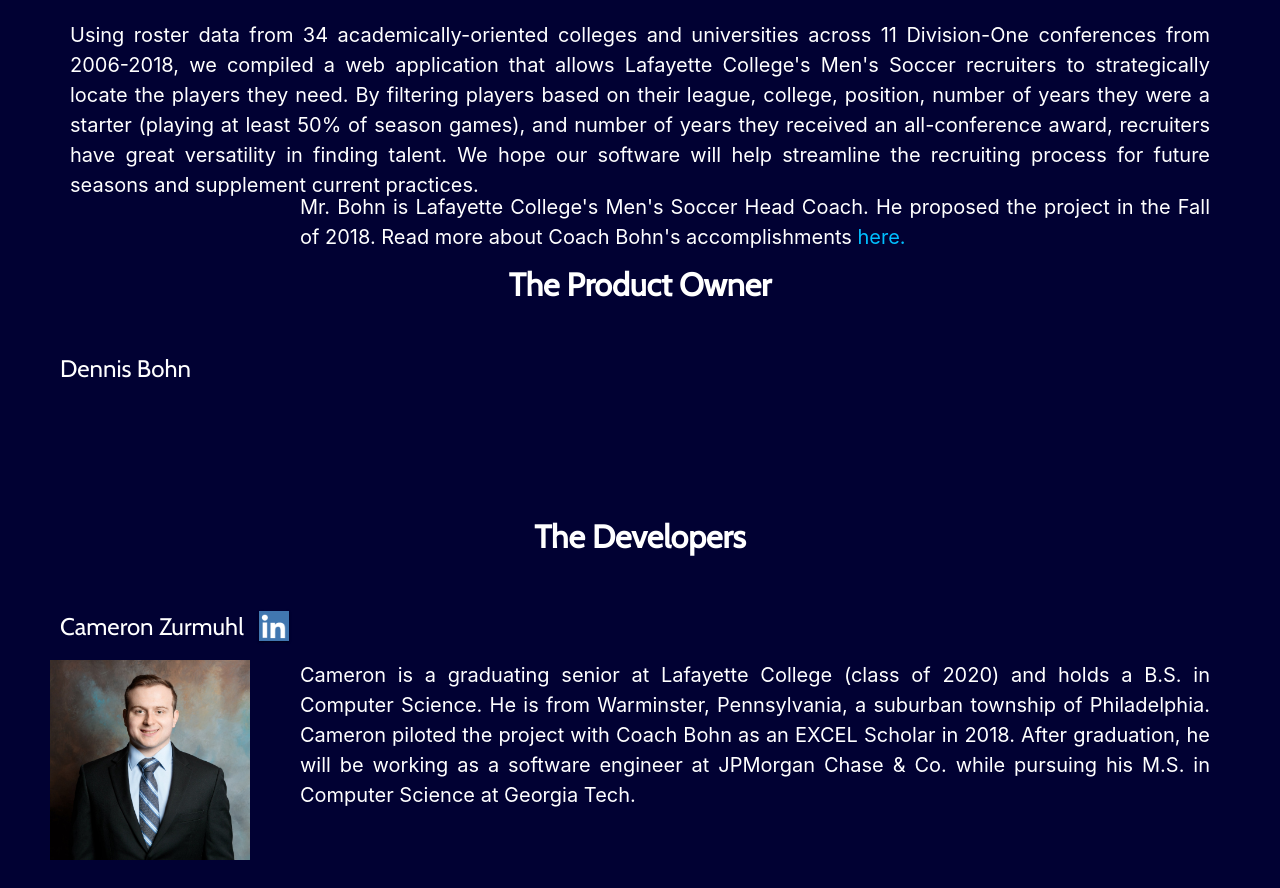
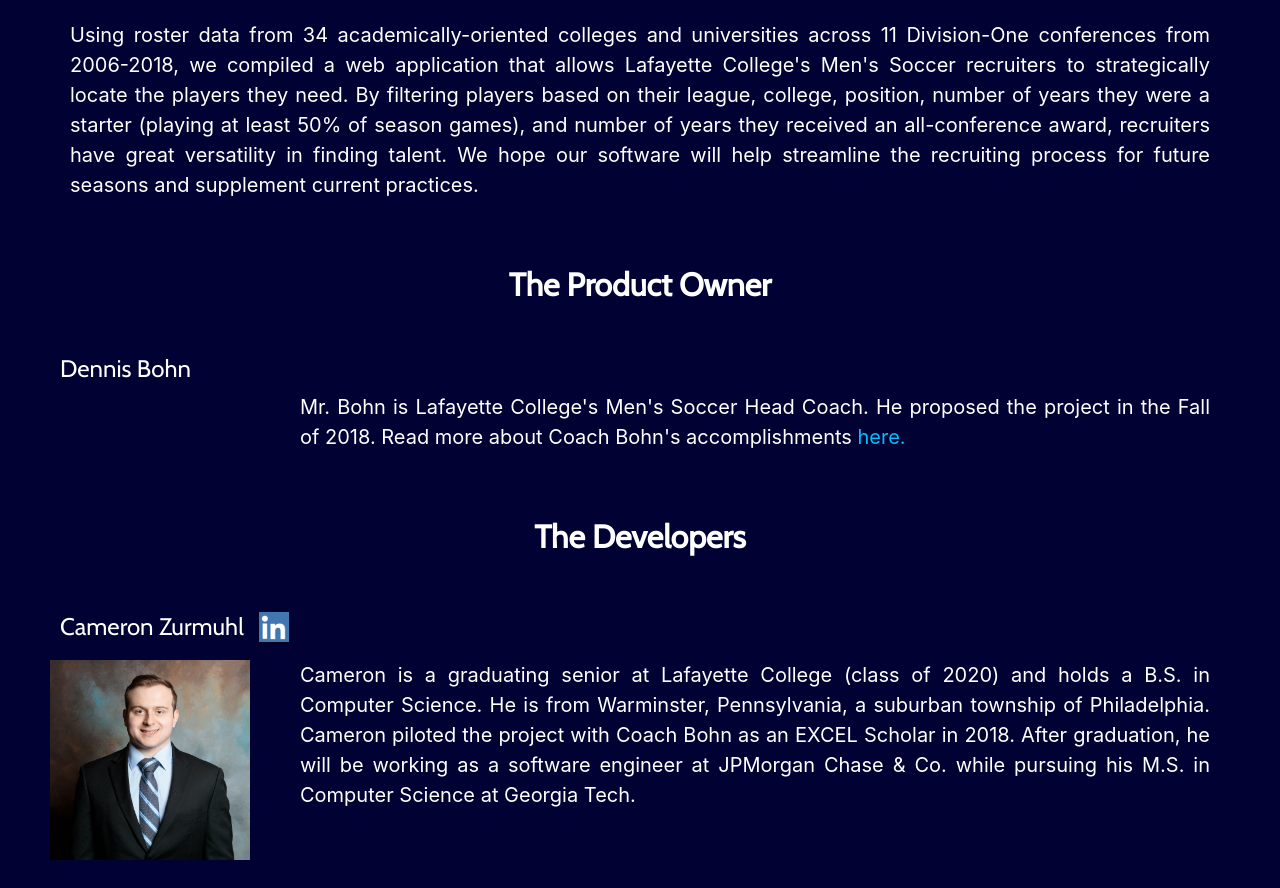
Before and after one commit to 20zurmca/SeniorProject, a Django app: page /about in a window 1280 px wide. Shown: the part 318-1206 px from the top of the page. Run offline with Django 3.2, Linux system fonts and the light colour scheme; some libraries are stand-ins or nearby versions.

Commit message:
fixed about page

```diff
--- a/soccersite/map/static/map/css/about.css
+++ b/soccersite/map/static/map/css/about.css
@@ -35,11 +35,6 @@
 
 .bio{
   display: inline-block;
-}
-
-.bio-section-2{
-  position: relative;
-  bottom: 200px;
 }
 
 .bio-name{
@@ -89,8 +84,13 @@
   margin-right: 20px;
 }
 
+#camBioInfo{
+  position: relative;
+  bottom: 200px;
+}
+
 #badgeDiv{
   display: inline-block;
   position: relative;
-  top: 5px;
+  top: 6px;
 }
--- a/soccersite/map/templates/map/about.html
+++ b/soccersite/map/templates/map/about.html
@@ -65,7 +65,7 @@
       </div>
 
       <div class = "bio-section-2">
-        <p class = "bio-info">
+        <p class = "bio-info" id="bohnBioInfo">
           Mr. Bohn is Lafayette College's Men's Soccer Head Coach. He proposed
           the project in the Fall of 2018. Read more about Coach Bohn's accomplishments
           <a href = "https://www.goleopards.com/sports/mens-soccer/roster/coaches/dennis-bohn/511">
@@ -93,7 +93,7 @@
       </div>
 
       <div class = "bio-section-2">
-        <p class = "bio-info">
+        <p class = "bio-info" id="camBioInfo">
           Cameron is a graduating senior at Lafayette College (class of 2020) and holds
           a B.S. in Computer Science. He is from Warminster, Pennsylvania,
           a suburban township of Philadelphia. Cameron piloted the project with Coach Bohn
```
